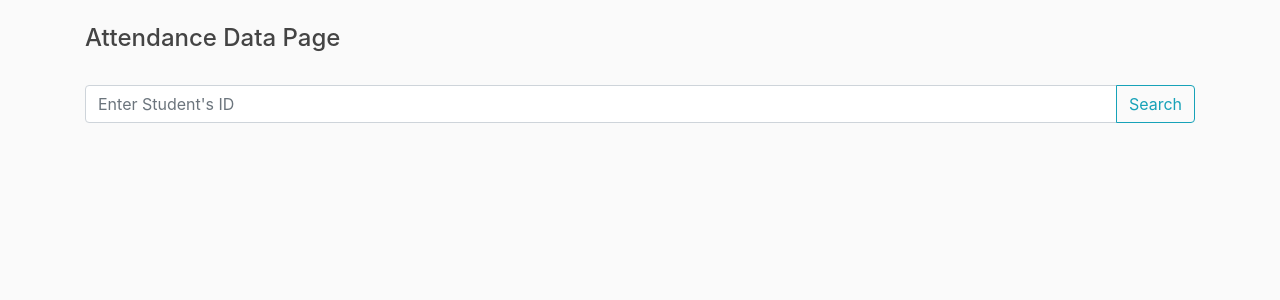
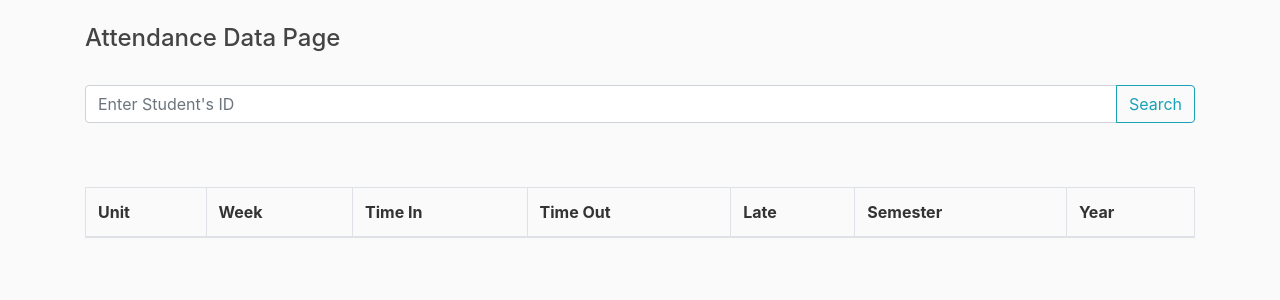
Before and after one commit to limjinyung/FYP-Attendance-Website, a Flask app: page /attendance_data_page in a window 1280 px wide. Shown: the part 56-356 px from the top of the page. Run offline with Flask 2, Linux system fonts and the light colour scheme; the visitor is signed in with stand-in values (Sample User, id 1); data comes from the database, SQL or seed files in the repository; lists and menus that the app fills with data are empty; parts of the project's set-up code (start-up, migrations or seed data) failed here and were passed over; some libraries are stand-ins or nearby versions.

Commit message:
added staff attendance data page

```diff
--- a/attendancewebsite/models.py
+++ b/attendancewebsite/models.py
@@ -77,6 +77,7 @@ class Semester(db.Model):
     year = db.Column(db.String(10), primary_key=True)
     semester = db.Column(db.String(1), primary_key=True)
     start_date = db.Column(db.String(10), primary_key=True)
+    week_before_sembreak = db.Column(db.Integer)
 
     def __init__(self, year, semester,  start_date):
         self.year = year
@@ -85,14 +86,6 @@ class Semester(db.Model):
 
     def __repr__(self):
         return "Semester('" + self.year + ', ' + self.semester + ',' + str(self.start_date) + "')"
-
-
-class Event(db.Model):
-    event_code = db.Column(db.String(30), primary_key=True, unique=True, nullable=False)
-    event_name = db.Column(db.String(30), primary_key=True, nullable=False)
-    event_start_time = db.Column(db.Time, primary_key=True, nullable=False)
-    day = db.Column(db.String(10), primary_key=True, nullable=False)
-    event_duration = db.Column(db.Integer, nullable=False)
 
 
 class Club(db.Model):
@@ -148,13 +141,6 @@ room_unit = db.Table('room_unit',
             db.Column('day', db.String(10), primary_key=True),
 )
 
-
-student_event = db.Table('student_event',
-            db.Column('student_id', db.String(8), db.ForeignKey('student.student_id'), primary_key=True),
-            db.Column('event_code', db.String(30), db.ForeignKey('event.event_code'), primary_key=True),
-)
-
-
 student_club = db.Table('student_club',
             db.Column('student_id', db.String(8), db.ForeignKey('student.student_id'), primary_key=True),
             db.Column('club_code', db.String(30), db.ForeignKey('club.club_code'), primary_key=True),
--- a/attendancewebsite/routes.py
+++ b/attendancewebsite/routes.py
@@ -7,7 +7,9 @@ from io import StringIO
 import csv
 from attendancewebsite.service import get_unit, create_attendance_sheet, generate_attendance_total_percentage, \
     generate_attendance_percentage, sort_unit, extract_units, calculate_unit_attendance, this_year, this_semester, \
-    extract_student_id
+    extract_student_id, calculate_absent_data, calculate_late_data
+
+week_length = 12
 
 
 @app.route("/login", methods=['GET', 'POST'])
@@ -101,7 +103,7 @@ def student_page():
     # get the value from checkbox and query the database
     if request.method == "POST":
         selected_units = request.form.getlist("choose_unit")
-        if selected_units == []:
+        if not selected_units:
             flash('Please at least tick one unit!', 'danger')
         choose_units = get_unit(attendance_list)
         attendance_list = extract_units(attendance_list, selected_units)
@@ -151,9 +153,10 @@ def download_student_csv():
             attendance.c.student_id == current_user.student_id).all()
         si = StringIO()
         cw = csv.writer(si)
+        cw.writerow([('Student ID'), ('Unit'), ('Week'), ('Time In'), ('Time Out'), ('Late'), ('Year'), ('Semester')])
         cw.writerows(attendance_list)
         output = make_response(si.getvalue())
-        output.headers["Content-Disposition"] = "attachment; filename=attendance_list.csv"
+        output.headers["Content-Disposition"] = "attachment; filename=" + str(current_user.student_id) + "_attendance_list.csv"
         output.headers["Content-type"] = "text/csv"
         return output
 
@@ -254,41 +257,6 @@ def staff_unit_attendance():
                                unit_attendance_percentage={}, week_list=attendance_sheet[1], uid="")
 
 
-def calculate_late_data(week_list, attendance_list):
-
-    late_attendance = []
-
-    for check_attendance in attendance_list:
-        late_bool = check_attendance[6]
-        if late_bool:
-            late_attendance.append([check_attendance[2], check_attendance[3].strftime("%m/%d/%Y, %H:%M:%S")
-                  ,check_attendance[4].strftime("%m/%d/%Y, %H:%M:%S")])
-
-    # calculate the late percentage
-    late_percentage = round((len(late_attendance)/len(week_list))*100, 2)
-
-    return late_percentage, late_attendance
-
-
-def calculate_absent_data(week_list, attendance_list):
-
-    # TODO: return a list of absent data
-    absent_attendance = []
-    present_week = []
-    absent_week = []
-
-    for attendance_week in attendance_list:
-        week_value = attendance_week[2]
-        present_week.append(week_value)
-
-    for check_week in week_list:
-        if check_week not in present_week:
-            absent_week.append(check_week)
-
-    absent_percentage = round((len(absent_week)/len(week_list))*100 ,2)
-
-    return absent_percentage
-
 
 @app.route('/late_absent_page', methods=['GET', 'POST'])
 def late_absent_page():
@@ -338,6 +306,21 @@ def late_absent_page():
                            student_name="", unit_name="")
 
 
+@app.route('/staff_download_attendance/<student_id>', methods=['POST'])
+def staff_page_download_student_csv(student_id):
+    if request.method == 'POST':
+        attendance_list = db.session.query(attendance).filter(
+            attendance.c.student_id == student_id).all()
+        si = StringIO()
+        cw = csv.writer(si)
+        cw.writerow([('Student ID'), ('Unit'), ('Week'), ('Time In'), ('Time Out'), ('Late'), ('Year'), ('Semester')])
+        cw.writerows(attendance_list)
+        output = make_response(si.getvalue())
+        output.headers["Content-Disposition"] = "attachment; filename=" + str(student_id) + "_attendance_list.csv"
+        output.headers["Content-type"] = "text/csv"
+        return output
+
+
 @app.route('/attendance_data_page', methods=['GET', 'POST'])
 def attendance_data_page():
 
@@ -346,19 +329,33 @@ def attendance_data_page():
 
         # get the student details
         student_details = db.session.query(Student).filter(Student.student_id == sid).first()
-        student_details_id = student_details.student_id
-        student_details_first_name = student_details.first_name
-        student_details_last_name = student_details.last_name
+
+        if not student_details:
+            flash("Please enter a valid student ID", "danger")
+            return render_template('attendance_data_page.html', title='Attendance Data Page', student_name=""
+                                   , student_id="", table_data={})
+
+        student_id = student_details.student_id
+        student_name = student_details.last_name + " " + student_details.first_name
 
         # get the attendance of the student
         attendance_list = db.session.query(attendance).filter(attendance.c.student_id == sid). \
             filter(attendance.c.year == this_year). \
             filter(attendance.c.semester == this_semester).all()
 
-        # get the student's unit list, e.g. ['FIT3091_L1', 'FIT3155_T2']
-        student_unit_list = get_unit(attendance_list)
+        table_data = extract_student_id(attendance_list)
 
-    return render_template('attendance_data_page.html', title='Attendance Data Page')
+        if not attendance_list:
+            flash("This student is not taking any unit. For any assistanec please contact the administration.", "danger")
+            return render_template('attendance_data_page.html', title='Attendance Data Page', student_name=""
+                                   , student_id="", table_data={})
+
+        else:
+            return render_template('attendance_data_page.html', title='Attendance Data Page', student_name=student_name
+                               , student_id=student_id, table_data=table_data)
+
+    return render_template('attendance_data_page.html', title='Attendance Data Page', student_name=""
+                               , student_id="", table_data={})
 
 
 @app.route("/logout")
--- a/attendancewebsite/service.py
+++ b/attendancewebsite/service.py
@@ -199,3 +199,43 @@ def extract_student_id(attendance_list):
         table_data.append(table_col)
 
     return table_data
+
+
+def calculate_late_data(week_list, attendance_list):
+
+    late_attendance = []
+
+    for check_attendance in attendance_list:
+        late_bool = check_attendance[6]
+        if late_bool:
+            late_attendance.append([check_attendance[2], check_attendance[3].strftime("%m/%d/%Y, %H:%M:%S")
+                  ,check_attendance[4].strftime("%m/%d/%Y, %H:%M:%S")])
+
+    # calculate the late percentage
+    late_percentage = round((len(late_attendance)/len(week_list))*100, 2)
+
+    return late_percentage, late_attendance
+
+
+def calculate_absent_data(week_list, attendance_list):
+
+    # TODO: return a list of absent data
+    absent_attendance = []
+    present_week = []
+    absent_week = []
+
+    for attendance_week in attendance_list:
+        week_value = attendance_week[2]
+        present_week.append(week_value)
+
+    for check_week in week_list:
+        if check_week not in present_week:
+            absent_week.append(check_week)
+
+    absent_percentage = round(((len(absent_week))/len(week_list))*100 ,2)
+
+    return absent_percentage
+
+##########################################################
+### Attendance Analysis Algorithm
+##########################################################
--- a/attendancewebsite/templates/attendance_data_page.html
+++ b/attendancewebsite/templates/attendance_data_page.html
@@ -15,8 +15,59 @@
 
     <br>
 
-    {% for unit in units %}
-    <option value= "{{unit}}" SELECTED>{{units}}</option>
-    {% endfor %}
+    {% if table_data %}
+    <ul class="list-group col-md-4">
+        <li class="list-group-item list-group-item-danger">Red Column indicates late attendance</li>
+    </ul>
+    {% endif %}
+
+    <br>
+
+    <table class="table table-hover table-bordered">
+      <thead>
+        <tr>
+          <th scope="col">Unit</th>
+          <th scope="col">Week</th>
+          <th scope="col">Time In</th>
+          <th scope="col">Time Out</th>
+          <th scope="col">Late</th>
+          <th scope="col">Semester</th>
+          <th scope="col">Year</th>
+        </tr>
+      </thead>
+      <tbody>
+      {% for table_key in table_data %}
+        <tr>
+          {% if table_key[4] == True %}
+              <td class="table-danger">{{ table_key[0] }}</td>
+              <td class="table-danger">{{ table_key[1] }}</td>
+              <td class="table-danger">{{ table_key[2] }}</td>
+              <td class="table-danger">{{ table_key[3] }}</td>
+              <td class="table-danger">{{ table_key[4] }}</td>
+              <td class="table-danger">{{ table_key[5] }}</td>
+              <td class="table-danger">{{ table_key[6] }}</td>
+          {% else %}
+              <td>{{ table_key[0] }}</td>
+              <td>{{ table_key[1] }}</td>
+              <td>{{ table_key[2] }}</td>
+              <td>{{ table_key[3] }}</td>
+              <td>{{ table_key[4] }}</td>
+              <td>{{ table_key[5] }}</td>
+              <td>{{ table_key[6] }}</td>
+          {% endif %}
+        </tr>
+      </tbody>
+      {% endfor %}
+    </table>
+
+    <br>
+
+    {% if student_id %}
+    <form action="/staff_download_attendance/{{student_id}}" method="POST">
+        <button class="btn btn-outline-success" type="submit" value="Download Attendance Data">Download Attendance List</button>
+    </form>
+    {% endif %}
+
+    <br>
 
 {% endblock content %}
--- a/attendancewebsite/templates/student_page.html
+++ b/attendancewebsite/templates/student_page.html
@@ -72,7 +72,7 @@
 
         function colourList(){
             var color = '';
-            var cList = ['#003f5c','#2f4b7c','#665191','#a05195','#d45087','#f95d6a','#ff7c43','#ffa600'];
+            var cList = ['#1C6EC2','#2E9F44','#F08C01','#E8590E','#E03130','#C2255B','#9C36B5','#6741D9'];
 
             colourCount = colourCount+1;
             return cList[colourCount];
```
